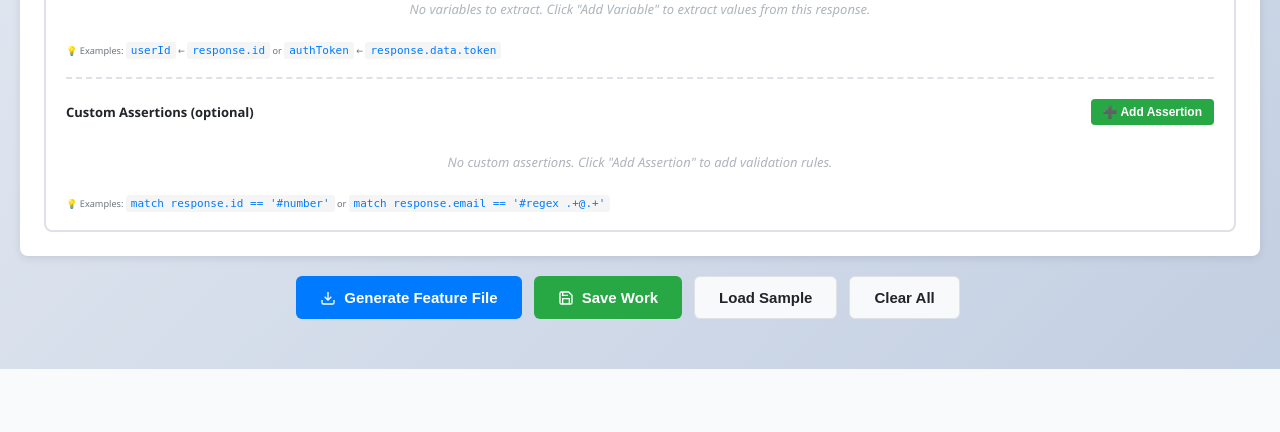
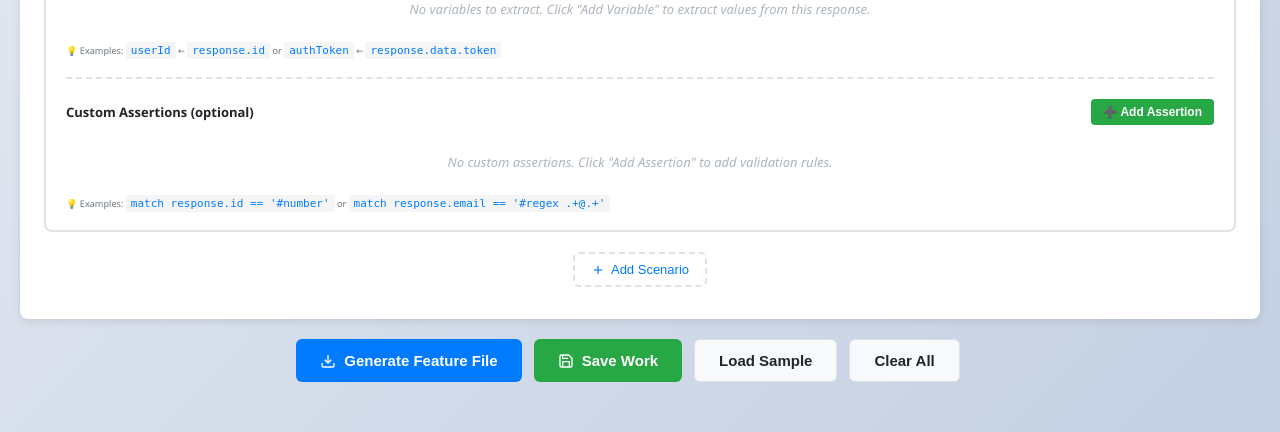
Before and after one commit to witanage/TheWebHook, a Flask app: template templates/karate-generator.html in a window 1280 px wide. Shown: the part 1328-1760 px from the top of the page. Before the commit the page ends 1697 px from the top, so only its background shows below. Run offline with Flask 3, Linux system fonts and the light colour scheme; the template is opened without the code that fills it, so the values that code supplies are empty.

Commit message:
Add 'Add Scenario' button after each scenario card
Allow users to insert new scenarios at any position by adding an
"Add Scenario" button after each scenario card in addition to the
existing button at the top.

Features:
- Add scenario button appears after every scenario card
- Clicking inserts a new scenario immediately after the current one
- Maintains proper scenario ordering in both UI and data structure
- Styled with dashed border that changes to solid on hover

Changes:
- static/js/karate-generator.js:
  - Wrap scenario cards in .scenario-wrapper div
  - Add addScenarioAfter(afterId) function to insert scenarios
  - Update removeScenario() to remove wrapper instead of just card
  - Use Array.splice() to insert at correct position

- static/css/karate-generator-styles.css:
  - Add .scenario-wrapper styles
  - Add .add-scenario-after and .btn-add-scenario-after styles
  - Dashed border button that transitions to solid primary color on hover

User experience: Users can now build scenarios in any order without
having to add at the end and rearrange.

```diff
--- a/static/css/karate-generator-styles.css
+++ b/static/css/karate-generator-styles.css
@@ -123,6 +123,49 @@
     display: flex;
     flex-direction: column;
     gap: 20px;
+}
+
+/* Scenario Wrapper */
+.scenario-wrapper {
+    display: flex;
+    flex-direction: column;
+    gap: 12px;
+}
+
+/* Add Scenario After Button */
+.add-scenario-after {
+    display: flex;
+    justify-content: center;
+    align-items: center;
+    padding: 8px 0;
+}
+
+.btn-add-scenario-after {
+    background: var(--card-bg);
+    color: var(--primary-color);
+    border: 2px dashed var(--border-color);
+    padding: 8px 16px;
+    border-radius: 6px;
+    font-size: 13px;
+    font-weight: 500;
+    cursor: pointer;
+    transition: all 0.2s;
+    display: inline-flex;
+    align-items: center;
+    gap: 6px;
+}
+
+.btn-add-scenario-after:hover {
+    background: var(--primary-color);
+    color: white;
+    border-color: var(--primary-color);
+    transform: translateY(-1px);
+    box-shadow: 0 2px 8px var(--primary-color-alpha);
+}
+
+.btn-add-scenario-after svg {
+    width: 14px;
+    height: 14px;
 }
 
 /* Scenario Card */
--- a/static/js/karate-generator.js
+++ b/static/js/karate-generator.js
@@ -81,9 +81,97 @@ function addScenario(data = null) {
     scenarios.push(scenarioData);
 
     const scenarioCard = createScenarioCard(scenarioData);
-    document.getElementById('scenariosList').appendChild(scenarioCard);
+
+    // Create a wrapper for scenario card + add button
+    const scenarioWrapper = document.createElement('div');
+    scenarioWrapper.className = 'scenario-wrapper';
+    scenarioWrapper.appendChild(scenarioCard);
+
+    // Add "Add Scenario" button after the card
+    const addScenarioBtn = document.createElement('div');
+    addScenarioBtn.className = 'add-scenario-after';
+    addScenarioBtn.innerHTML = `
+        <button class="btn-add-scenario-after" onclick="addScenarioAfter(${id})" title="Add scenario after this one">
+            <svg xmlns="http://www.w3.org/2000/svg" width="16" height="16" viewBox="0 0 24 24" fill="none" stroke="currentColor" stroke-width="2">
+                <line x1="12" y1="5" x2="12" y2="19"></line>
+                <line x1="5" y1="12" x2="19" y2="12"></line>
+            </svg>
+            Add Scenario
+        </button>
+    `;
+    scenarioWrapper.appendChild(addScenarioBtn);
+
+    document.getElementById('scenariosList').appendChild(scenarioWrapper);
 
     // Show/hide empty state
+    updateEmptyState();
+}
+
+// Add scenario after a specific scenario
+function addScenarioAfter(afterId) {
+    // Find the index of the scenario to insert after
+    const afterIndex = scenarios.findIndex(s => s.id === afterId);
+    if (afterIndex === -1) {
+        // If not found, just append at the end
+        addScenario();
+        return;
+    }
+
+    // Create new scenario data
+    const id = scenarioCounter++;
+    const scenarioData = {
+        id: id,
+        name: '',
+        method: 'GET',
+        endpoint: '',
+        status: 200,
+        request: '',
+        response: '',
+        extractVars: [],
+        assertions: [],
+        tags: '',
+        sourceScenarioId: null,
+        duplicateNumber: null
+    };
+
+    // Insert into scenarios array after the specified index
+    scenarios.splice(afterIndex + 1, 0, scenarioData);
+
+    // Create the card
+    const scenarioCard = createScenarioCard(scenarioData);
+
+    // Create a wrapper for scenario card + add button
+    const scenarioWrapper = document.createElement('div');
+    scenarioWrapper.className = 'scenario-wrapper';
+    scenarioWrapper.appendChild(scenarioCard);
+
+    // Add "Add Scenario" button after the card
+    const addScenarioBtn = document.createElement('div');
+    addScenarioBtn.className = 'add-scenario-after';
+    addScenarioBtn.innerHTML = `
+        <button class="btn-add-scenario-after" onclick="addScenarioAfter(${id})" title="Add scenario after this one">
+            <svg xmlns="http://www.w3.org/2000/svg" width="16" height="16" viewBox="0 0 24 24" fill="none" stroke="currentColor" stroke-width="2">
+                <line x1="12" y1="5" x2="12" y2="19"></line>
+                <line x1="5" y1="12" x2="19" y2="12"></line>
+            </svg>
+            Add Scenario
+        </button>
+    `;
+    scenarioWrapper.appendChild(addScenarioBtn);
+
+    // Find the DOM element to insert after
+    const scenariosList = document.getElementById('scenariosList');
+    const wrappers = scenariosList.querySelectorAll('.scenario-wrapper');
+    if (wrappers[afterIndex]) {
+        // Insert after the found wrapper
+        wrappers[afterIndex].insertAdjacentElement('afterend', scenarioWrapper);
+    } else {
+        // Fallback: append at the end
+        scenariosList.appendChild(scenarioWrapper);
+    }
+
+    // Update scenario numbers
+    updateScenarioNumbers();
     updateEmptyState();
 }
 
@@ -493,10 +581,15 @@ function removeScenario(id) {
         // Remove from array
         scenarios = scenarios.filter(s => s.id !== id);
 
-        // Remove from DOM
+        // Remove from DOM (remove the wrapper which contains the card and add button)
         const card = document.querySelector(`.scenario-card[data-scenario-id="${id}"]`);
         if (card) {
-            card.remove();
+            const wrapper = card.closest('.scenario-wrapper');
+            if (wrapper) {
+                wrapper.remove();
+            } else {
+                card.remove();
+            }
         }
 
         // Update scenario numbers
```
